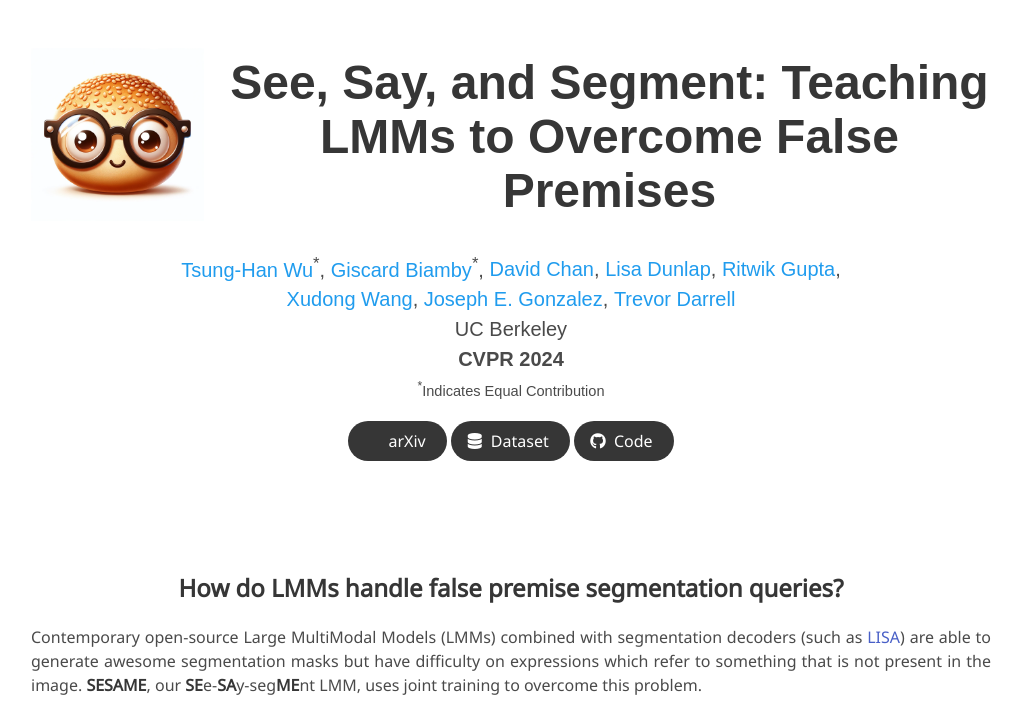
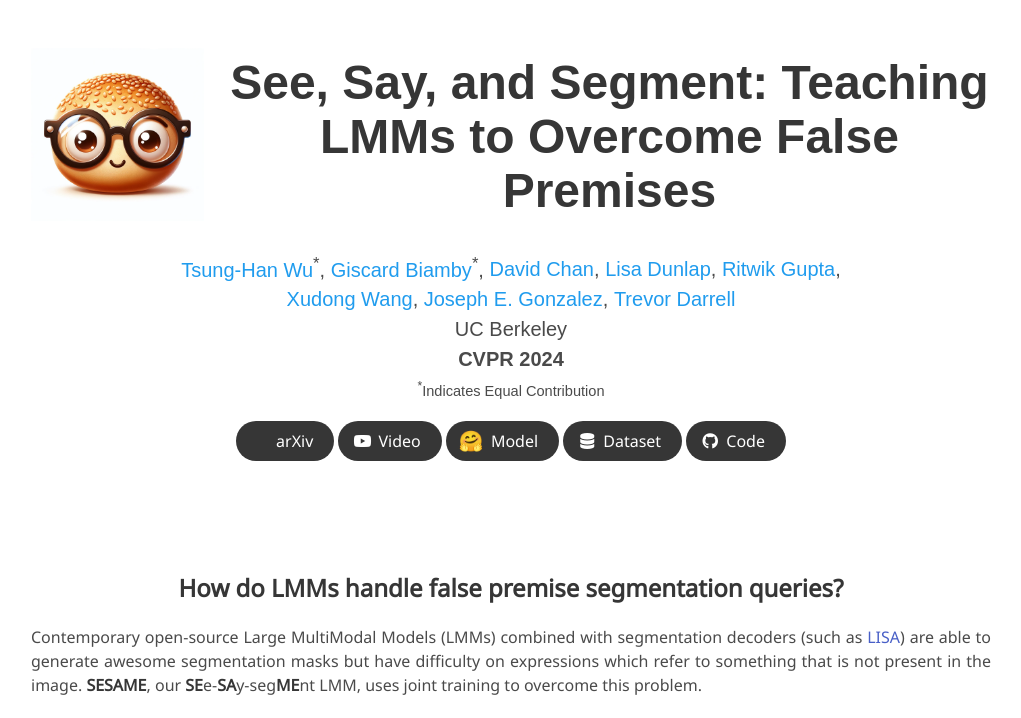
Before and after one commit to see-say-segment/see-say-segment.github.io, a plain HTML site: page index.html in a window 1280 px wide. Shown: the top 718 px of the page, without its empty margins (129-1150 px from the left). Drawn offline with nearby package versions, Linux system fonts and the light colour scheme; some icons are missing; a web font is replaced by a local one.

Commit message:
update links

```diff
--- a/index.html
+++ b/index.html
@@ -114,6 +114,24 @@
                                     </span>
 
                                     <span class="link-block">
+                                        <a href="https://youtu.be/-TXCR-m3MJ4?si=I2FxhXdsn860aZxC" target="_blank"
+                                            class="external-link button is-normal is-rounded is-dark">
+                                            <span class="icon">
+                                                <i class="fa-brands fa-youtube"></i>
+                                            </span>
+                                            <span>Video</span>
+                                        </a>
+                                    </span>
+
+                                    <span class="link-block">
+                                        <a href="https://huggingface.co/collections/tsunghanwu/sesame-666c9b43efff2acaafc61882" target="_blank"
+                                            class="external-link button is-normal is-rounded is-dark">
+                                            <span class="icon" style="vertical-align: middle; font-size: 20px;">🤗</span>
+                                            <span>Model</span>
+                                        </a>
+                                    </span>
+
+                                    <span class="link-block">
                                         <a href="https://drive.google.com/file/d/1mA3kcY3QiAZz1Zr89MCKYd7e3LBIwUzl/view?usp=drive_link" target="_blank"
                                             class="external-link button is-normal is-rounded is-dark">
                                             <span class="icon">
@@ -132,7 +150,6 @@
                                             <span>Code</span>
                                         </a>
                                     </span>
-
                                 </div>
                             </div>
                         </div>
```
